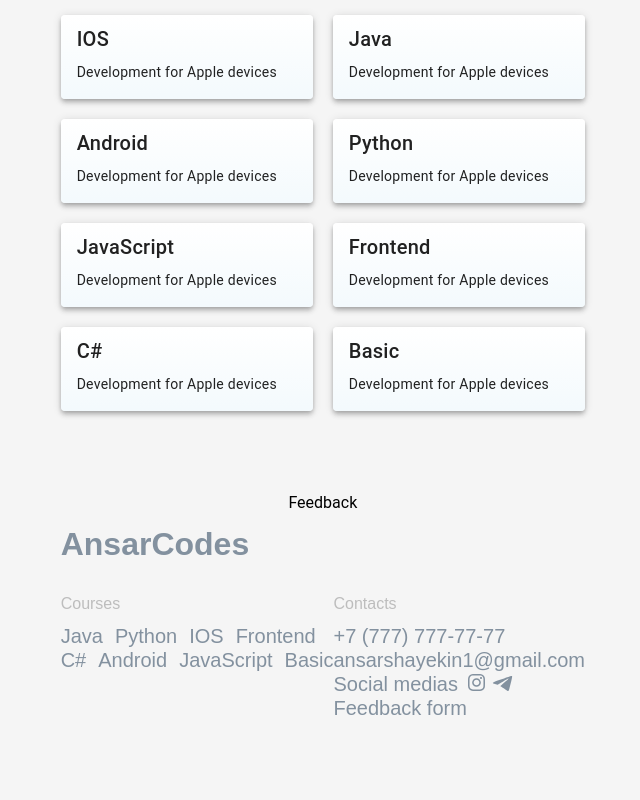
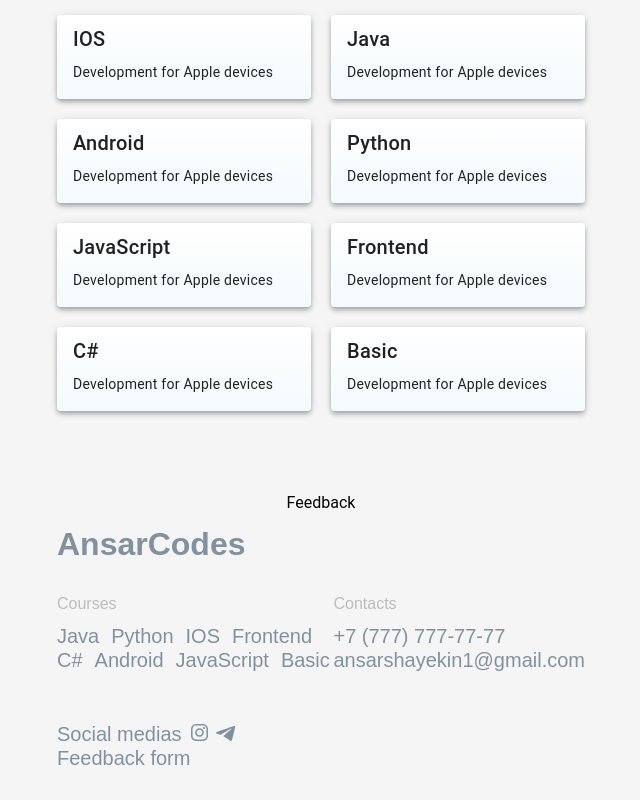
Before and after one commit to Ansar1337/LearningManager, a Vue app: page / in a window 1280 px wide. Shown: the part 678-1478 px from the top of the page, without its empty margins (15-655 px from the left). Before the commit the page ends 1428 px from the top, so only its background shows below. Built offline with nearby package versions, Linux system fonts and the light colour scheme.

Commit message:
Update Footer.vue

```diff
--- a/src/components/Footer.vue
+++ b/src/components/Footer.vue
@@ -38,6 +38,13 @@ import IconTelegram from "@/components/icons/IconTelegram.vue"
         <div class="footer-contact mt-0">
           <div>+7 (777) 777-77-77</div>
           <div>ansarshayekin1@gmail.com</div>
+        </div>
+      </section>
+
+      <section>
+        <div class="footer-title-small">
+        </div>
+        <div class="footer-contact mt-0">
           <div>Social medias
             <IconInstagram/>
             <IconTelegram/>
@@ -81,6 +88,7 @@ footer .sections {
 }
 
 .footer-title-small {
+  min-height: 20px;
   font-family: Montserrat, sans-serif;
   font-size: 16px;
   font-weight: 500;
--- a/src/pages/Index.vue
+++ b/src/pages/Index.vue
@@ -22,14 +22,18 @@ const studies = [
       </div>
       <section class="logo-phone"></section>
     </div>
+
     <h2 class="content-study">Areas of study</h2>
+
     <div class="cards-container">
       <v-card v-for="study in studies" elevation="4" class="card">
         <v-card-title>{{ study.title }}</v-card-title>
         <v-card-text>{{ study.description }}</v-card-text>
       </v-card>
     </div>
+
     Feedback
+
   </div>
 </template>
 
```
